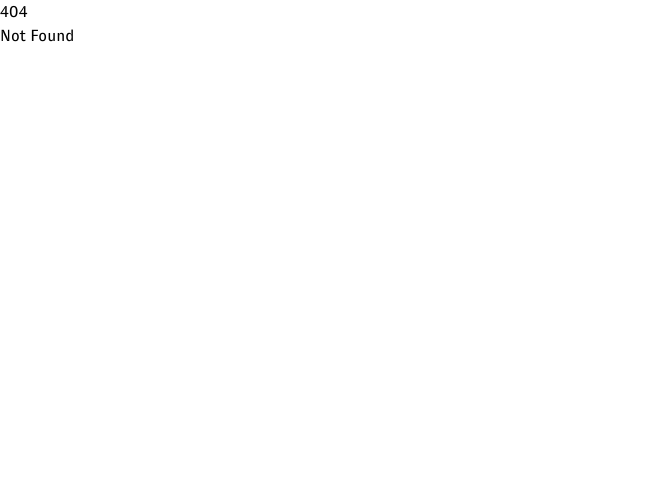
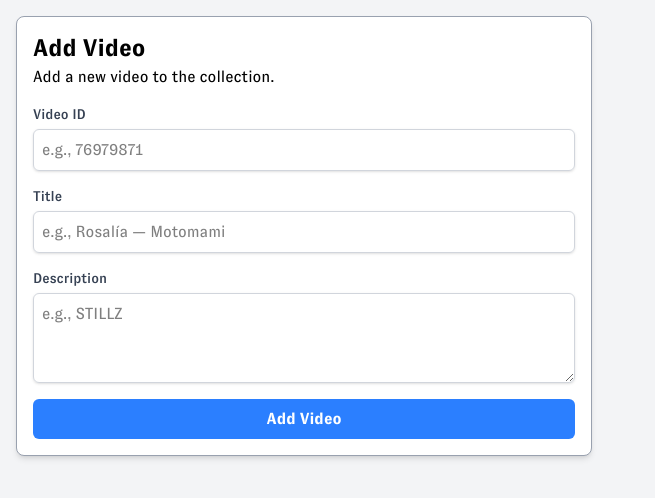
Before and after one commit to kshekh-k/elpalomarfilms, a SvelteKit app: page /admin in a window 1280 px wide. Before the commit this address had no page. Shown: the top 498 px of the page, without its empty margins (0-655 px from the left). Built offline with nearby package versions, Linux system fonts and the light colour scheme.

Commit message:
feat: added firebase

```diff
--- a/package.json
+++ b/package.json
@@ -23,6 +23,7 @@
 	"dependencies": {
 		"@lucide/svelte": "^0.487.0",
 		"@tailwindcss/vite": "^4.1.3",
+		"firebase": "^11.6.0",
 		"swiper": "^11.2.6",
 		"tailwindcss": "^4.1.3",
 		"vidstack": "^1.12.13"
--- a/src/component/slider.svelte
+++ b/src/component/slider.svelte
@@ -1,43 +1,55 @@
 <script lang="ts">
   import { register } from "swiper/element/bundle";
   import "vidstack/bundle";
+  import { collection, getDocs, getFirestore, query } from "firebase/firestore";
+  import { onMount } from "svelte";
+  import { firebaseApp } from "$lib/firebase";
   register();
 
-  const videos = [
-    {
-      videoId: "19231868",
-      title: "Squid — Cro-Magnon Man",
-      descrip: "Rory Alexander Stewart",
-    },
-    {
-      videoId: "76979871",
-      title: "Rosalía — Motomami",
-      descrip: "STILLZ",
-    },
-    {
-      videoId: "1076692645",
-      title: "Axe — Long Lasting",
-      descrip: "Andreas Nilsson",
-    },
-  ];
+  type Video = { vimeoId: string; title: string; description: string };
+  let loading = true;
+  let videos: Video[] = [];
+
+  onMount(async () => {
+    loading = true;
+    const db = getFirestore(firebaseApp);
+    const q = query(collection(db, "films"));
+
+    const querySnapshot = await getDocs(q);
+    // @ts-ignore
+    videos = querySnapshot.docs.map((doc) => ({
+      id: doc.id,
+      ...doc.data(),
+    }));
+    console.log(videos);
+    loading = false;
+  });
 </script>
 
+<div>
+  {#if loading}
+    <div style="height: 75vh"></div>
+  {:else}
     <swiper-container
       space-between={60}
       free-mode={true}
       momentum={true}
-  loop={true}
       slides-per-view="auto"
+      autoplay-delay={0}
+      speed={15000}
     >
       {#each videos as item, i (i)}
         <swiper-slide class="w-auto">
-      <div class="overflow-hidden" style="border-radius: 25px; height: 75vh;">
+          <div
+            class="overflow-hidden"
+            style="border-radius: 25px; height: 75svh;"
+          >
             <media-player
               autoplay
               loop
               muted
               title="Sprite Fight"
-          src={`vimeo/${item.videoId}`}
+              src={`vimeo/${item.vimeoId}`}
               style="height: 100%"
             >
               <media-provider></media-provider>
@@ -47,73 +59,10 @@
             class="flex flex-col gap-1 p-2 uppercase text-center text-gray-900 text-xl"
           >
             <h3>{item.title}</h3>
-        <p>{item.descrip}</p>
-      </div>
-    </swiper-slide>
-  {/each}
-</swiper-container>
-
-<!-- <div
-  class="flex justify-center items-stretch gap-2 active:cursor-grabbing flex-1 flex-col 2xl:p-5 bg-red-600"
->
-  <div
-    class="flex items-center justify-center flex-1 overflow-hidden rounded-lg shadow-lg bg-blue-600"
-  ></div>
-  <div class="flex flex-col gap-1 p-2 uppercase text-center text-gray-900">
-    <h3 class="font-semibold">Hello World</h3>
-    <p class="font-semibold">lorem ipsum doler</p>
-  </div>
-</div> -->
-
-<!-- <div aria-controls="scroller" aria-hidden="true" class="block">
-  {#if mounted}
-    <swiper-container
-      slides-per-view={1}
-      space-between={spaceBetween}
-      loop={true}
-      centeredSlides={true}
-      autoplay={false}
-      pagination={false}
-      breakpoints={{
-        768: {
-          slidesPerView: 2,
-          spaceBetween: 10,
-        },
-        1024: {
-          slidesPerView: 3,
-          spaceBetween: 10,
-        },
-      }}
-      on:swiperprogress={onProgress}
-      on:swiperslidechange={onSlideChange}
-    >
-      {#each videos as item, i (i)}
-        <swiper-slide>
-          <div
-            class="flex justify-center items-stretch gap-2 active:cursor-grabbing flex-1 w-full 2xl:w-[calc(100vw-20rem)] max-w-full h-140 flex-col 2xl:p-5"
-          >
-            <div
-              class="flex items-center justify-center flex-1 overflow-hidden rounded-lg shadow-lg"
-            >
-              <video
-                class="w-full h-full object-cover"
-                autoplay
-                loop
-                muted
-                playsinline
-              >
-                <source src={item.videowebm} type="video/mp4" />
-              </video>
-            </div>
-            <div
-              class="flex flex-col gap-1 p-2 uppercase text-center text-gray-900"
-            >
-              <h3 class="font-semibold">{item.title}</h3>
-              <p class="font-semibold">{item.descrip}</p>
-            </div>
+            <p>{item.description}</p>
           </div>
         </swiper-slide>
       {/each}
     </swiper-container>
   {/if}
-</div> -->
+</div>
--- /dev/null
+++ b/src/lib/firebase.ts
@@ -0,0 +1,17 @@
+// Import the functions you need from the SDKs you need
+import { initializeApp } from "firebase/app";
+// TODO: Add SDKs for Firebase products that you want to use
+// https://firebase.google.com/docs/web/setup#available-libraries
+
+// Your web app's Firebase configuration
+const firebaseConfig = {
+  apiKey: "AIzaSyABYDUv7Cl4ohltKXIuRTRPF1zBK6KhIj8",
+  authDomain: "elapalomar-6f6bd.firebaseapp.com",
+  projectId: "elapalomar-6f6bd",
+  storageBucket: "elapalomar-6f6bd.firebasestorage.app",
+  messagingSenderId: "474963411428",
+  appId: "1:474963411428:web:8f1e65f7daadda3dfec7f1",
+};
+
+// Initialize Firebase
+export const firebaseApp = initializeApp(firebaseConfig);
--- /dev/null
+++ b/src/routes/admin/+page.svelte
@@ -0,0 +1,89 @@
+<script lang="ts">
+  import { firebaseApp } from "$lib/firebase";
+  import { collection, addDoc, getFirestore } from "firebase/firestore";
+
+  const db = getFirestore(firebaseApp);
+  let loading = false;
+
+  const onSubmit = async (e: Event) => {
+    e.preventDefault();
+    loading = true;
+    try {
+      const form = e.target as HTMLFormElement;
+      const videoId = (form.elements.namedItem("videoId") as HTMLInputElement)
+        .value;
+      const title = (form.elements.namedItem("title") as HTMLInputElement)
+        .value;
+      const description = (
+        form.elements.namedItem("description") as HTMLTextAreaElement
+      ).value;
+
+      const docRef = await addDoc(collection(db, "films"), {
+        title: title,
+        description: description,
+        vimeoId: videoId,
+      });
+      console.log("Document written with ID: ", docRef.id);
+    } catch (error) {
+      console.error("Error adding document: ", error);
+    }
+    loading = false;
+  };
+</script>
+
+<div class="bg-gray-100 min-h-screen p-4">
+  <div class="p-4 border border-gray-400 rounded-lg bg-white shadow-md sm:w-xl">
+    <h2 class="text-2xl font-semibold">Add Video</h2>
+    <p>Add a new video to the collection.</p>
+    <form class="mt-4" on:submit={onSubmit}>
+      <div class="mb-4">
+        <label for="videoId" class="block text-sm font-medium text-gray-700"
+          >Video ID</label
+        >
+        <input
+          type="text"
+          id="videoId"
+          class="mt-1 block w-full border-gray-300 rounded-md shadow-sm focus:ring p-2 focus:ring-opacity-50 border"
+          placeholder="e.g., 76979871"
+          required
+        />
+      </div>
+      <div class="mb-4">
+        <label for="title" class="block text-sm font-medium text-gray-700"
+          >Title</label
+        >
+        <input
+          type="text"
+          id="title"
+          class="mt-1 block w-full border-gray-300 rounded-md shadow-sm focus:ring focus:ring-opacity-50 p-2 border"
+          placeholder="e.g., Rosalía — Motomami"
+          required
+        />
+      </div>
+      <div class="mb-4">
+        <label for="description" class="block text-sm font-medium text-gray-700"
+          >Description</label
+        >
+        <textarea
+          id="description"
+          rows="3"
+          class="mt-1 block w-full border-gray-300 rounded-md shadow-sm focus:ring focus:ring-opacity-50 p-2 border"
+          placeholder="e.g., STILLZ"
+        ></textarea>
+      </div>
+
+      <div>
+        <button
+          class="w-full bg-blue-500 text-white font-semibold py-2 px-4 rounded-md hover:bg-blue-600 focus:outline-none focus:ring-2 focus:ring-blue-500 focus:ring-opacity-50 cursor-pointer"
+          type="submit"
+        >
+          {#if loading}
+            Loading...
+          {:else}
+            Add Video
+          {/if}
+        </button>
+      </div>
+    </form>
+  </div>
+</div>
```
Also changed, not shown: src/routes/+layout.svelte (+5 -4 lines), 1 other file (tests, documents, lock files or other folders). Lines whose indentation alone changed are shown as unchanged.
